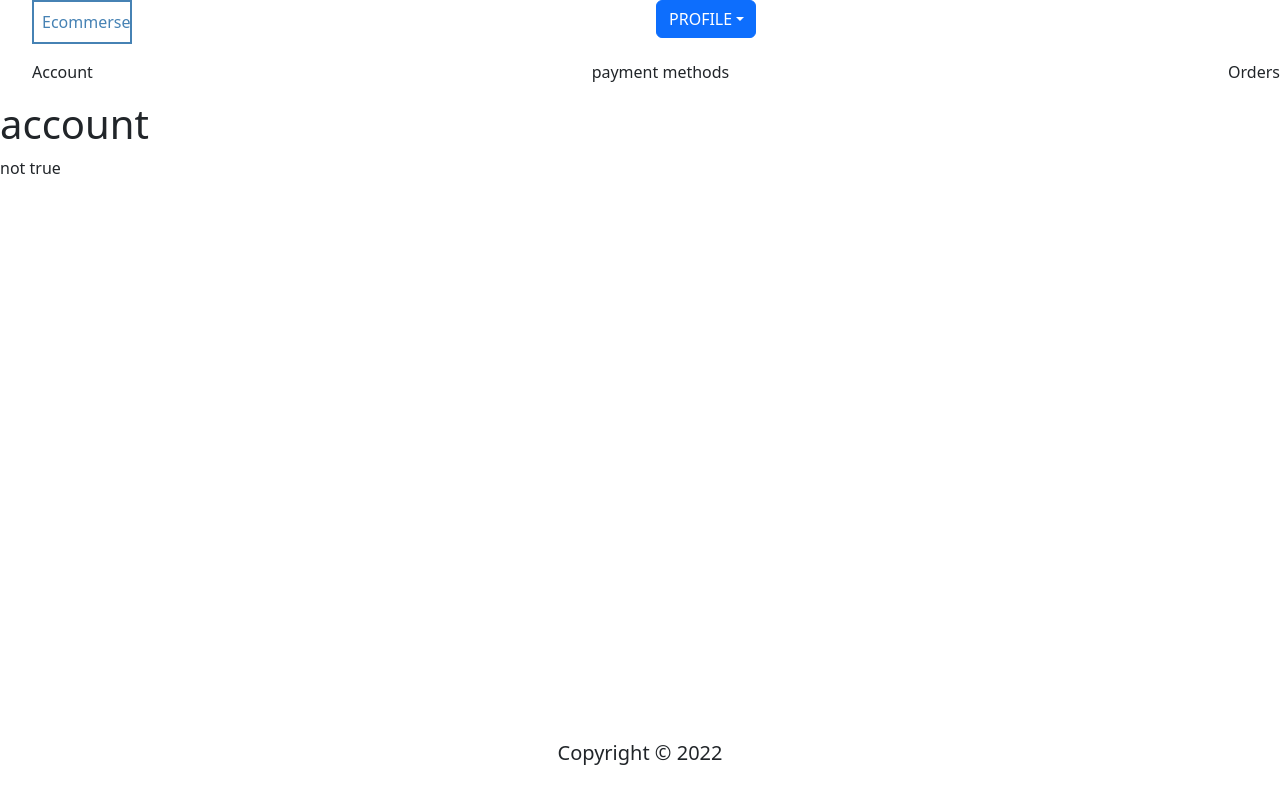
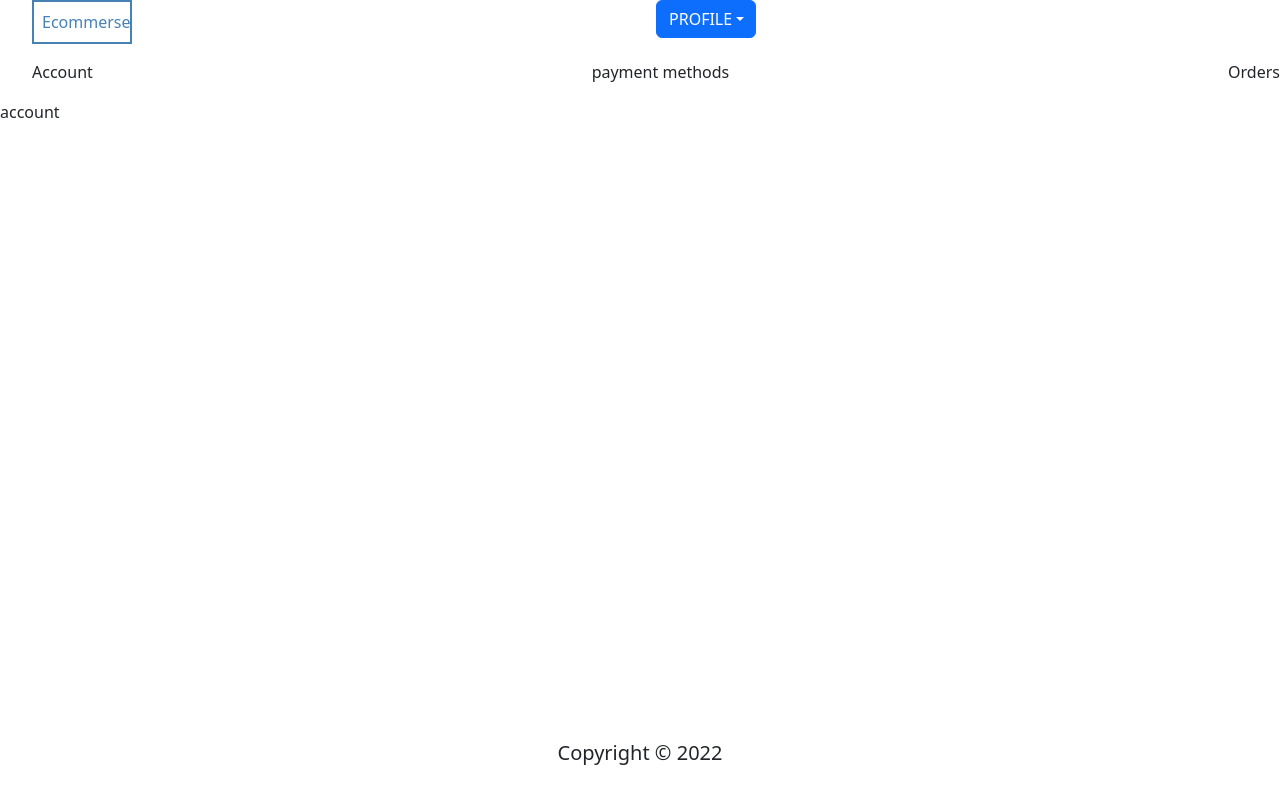
Before and after one commit to michael-prye/Ecommerce-website, a React (Create React App) app in the folder frontend/: page /profile in a window 1280 px wide. Built offline with nearby package versions, Linux system fonts and the light colour scheme; sample sign-in values are in the browser's storage.

Commit message:
Created ProfileAccount component for ProfilePage

```diff
--- /dev/null
+++ b/frontend/src/components/ProfileAccount/ProfileAccount.jsx
@@ -0,0 +1,14 @@
+
+
+const ProfileAccount = () => {
+
+
+
+    return (
+        <div>
+            account
+        </div>
+     );
+}
+
+export default ProfileAccount;
--- a/frontend/src/pages/ProfilePage/ProfilePage.js
+++ b/frontend/src/pages/ProfilePage/ProfilePage.js
@@ -2,6 +2,7 @@ import React from "react";
 import { useEffect, useState } from "react";
 import useAuth from "../../hooks/useAuth";
 import useWindowSize from "../../hooks/useWindowSize";
+import ProfileAccount from "../../components/ProfileAccount/ProfileAccount";
 
 
 const ProfilePage = () => {
@@ -13,7 +14,7 @@ const [profileChoice, setProfileChoice] = useState('account')
     let profileComponent;
     switch(profileChoice){
         case 'account':
-            profileComponent = <h1>account</h1>
+            profileComponent = <ProfileAccount/>
             break;
         case 'payment':
             profileComponent = <h1>payment</h1>
@@ -22,7 +23,7 @@ const [profileChoice, setProfileChoice] = useState('account')
             profileComponent = <h1>orders</h1>
             break;
         default:
-            console.log('Not a vidlid choice')
+            console.log('Not a valid choice')
     }
 
 
@@ -34,8 +35,7 @@ const [profileChoice, setProfileChoice] = useState('account')
             <li className={profileChoice === 'orders' ? 'tab--active' : 'tab--inactive'} onClick={()=>setProfileChoice('orders')}>Orders</li>
            </ul>
            {profileComponent}
-           {user.is_employee ?
-           <h1>i am a</h1> :'not true'}
+
         </div>
     );
 }
```
